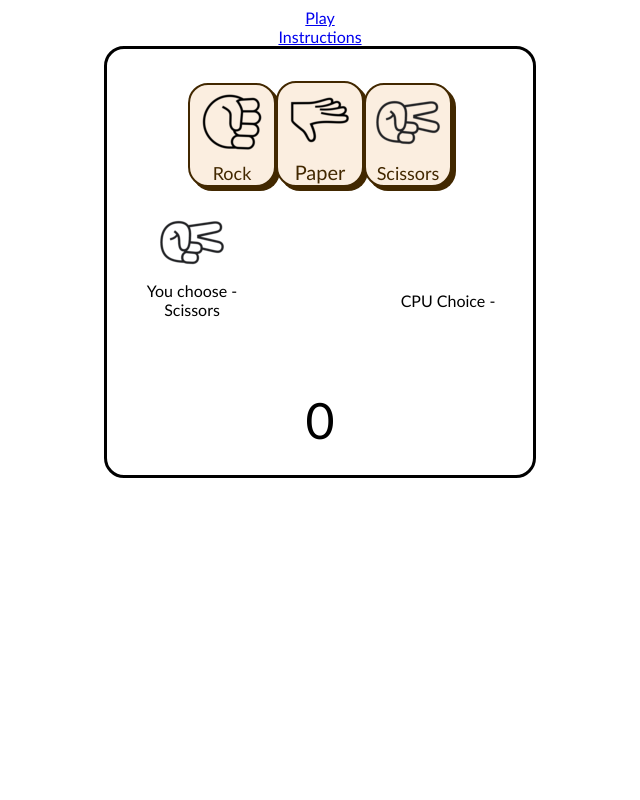
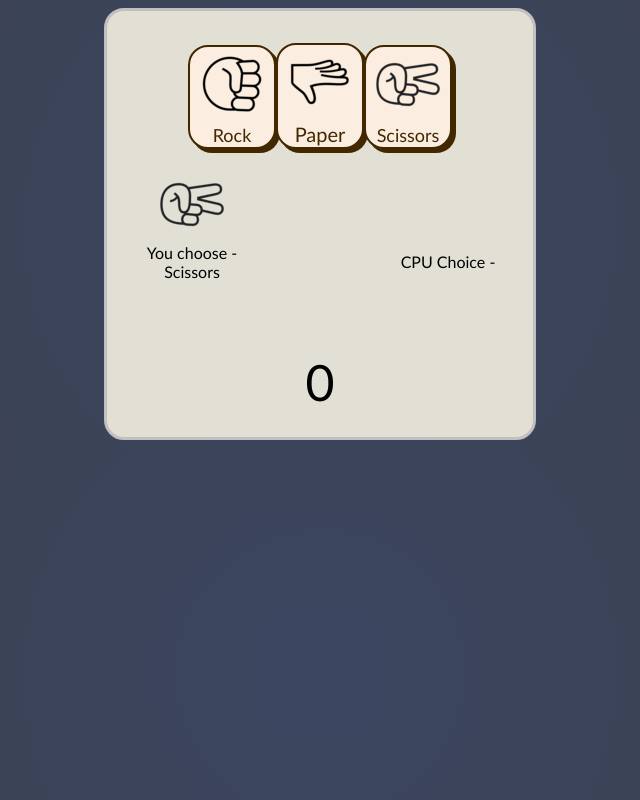
Before and after one commit to dylanrstevens/rock-paper-scissors-app, a Vue app: page / in a window 1280 px wide. Shown: the whole page, without its empty margins (320-960 px from the left). Built offline with nearby package versions, Linux system fonts and the light colour scheme.

Commit message:
Removed Routers and updated CSS

```diff
--- a/src/App.vue
+++ b/src/App.vue
@@ -7,8 +7,6 @@ import { RouterLink, RouterView } from 'vue-router'
     <div>
 
       <nav>
-        <RouterLink to="/">Play</RouterLink><br>
-        <RouterLink to="/instructions">Instructions</RouterLink>
       </nav>
 
     </div>
--- a/src/assets/style.css
+++ b/src/assets/style.css
@@ -1,11 +1,16 @@
 * {
     text-align: center;
-    font-family: 'Trebuchet MS', 'Lucida Sans Unicode', 'Lucida Grande', 'Lucida Sans', Arial, sans-serif
+    font-family: 'Trebuchet MS', 'Lucida Sans Unicode', 'Lucida Grande', 'Lucida Sans', Arial, sans-serif;
+}
+
+body {
+    background-image: radial-gradient(circle, rgb(59, 70, 97), rgb(60, 65, 77));
 }
 
 .GameBox {
     margin: auto;
-    border: 3px solid black;
+    border: 3px solid rgb(192, 192, 192);
+    background-color: rgb(226, 223, 212);
     border-radius: 20px;
     padding: 10px;
     display: inline-grid;
@@ -29,8 +34,8 @@
 
 }
 
-.topPad {
-    padding-top: 58px;
+.CPUChoice2 {
+    visibility: hidden;
 }
 
 .Buttons {
@@ -103,3 +108,18 @@
     box-shadow: #422800 2px 2px 0 0;
     transform: translate(2px, 2px);
 }
+
+.rock-button:disabled {
+    background-color: rgb(179, 179, 179);
+    pointer-events: none;
+}
+
+.paper-button:disabled {
+    background-color: rgb(179, 179, 179);
+    pointer-events: none;
+}
+
+.scissors-button:disabled {
+    background-color: rgb(179, 179, 179);
+    pointer-events: none;
+}
--- a/src/router/index.js
+++ b/src/router/index.js
@@ -8,14 +8,6 @@ const router = createRouter({
       path: '/',
       name: 'home',
       component: HomeView
-    },
-    {
-      path: '/instructions',
-      name: 'instructions',
-      // route level code-splitting
-      // this generates a separate chunk (About.[hash].js) for this route
-      // which is lazy-loaded when the route is visited.
-      component: () => import('../views/InstructionVue.vue')
     }
   ]
 })
--- a/src/views/HomeView.vue
+++ b/src/views/HomeView.vue
@@ -94,10 +94,13 @@
     <div class="YourChoice">
        <img :src="(`${returnImagePlayer}`)"> <br> You choose - {{valString(choice.player_choice)}}
     </div>
-    <div class="CPUChoice">
-      <div class="topPad" v-if="!play.countDownDone"></div>
-      <img v-if="play.countDownDone" :src="(`${returnImageCPU}`)"> <br> CPU Choice - <div style="display:inline" v-if="play.countDownDone">{{valString(play.cpu_choice)}}</div>
+    <div v-if="play.countDownDone" class="CPUChoice">
+      <img :src="(`${returnImageCPU}`)"> <br> CPU Choice - <div style="display:inline" v-if="play.countDownDone">{{valString(play.cpu_choice)}}</div>
     </div>
+    <div v-if="!play.countDownDone" class="CPUChoice">
+      <img class="CPUChoice2" :src="(`${returnImageCPU}`)"> <br> CPU Choice - <div style="display:inline" v-if="play.countDownDone">{{valString(play.cpu_choice)}}</div>
+    </div>
+
     <div class="counter">
       <br v-if="!play.countDownDone">
       <div v-if="play.countDownDone">
--- a/src/views/InstructionVue.vue
+++ /dev/null
@@ -1,11 +0,0 @@
-<script setup>
-
-</script>
-
-<template>
-  This is an instruction page
-</template>
-
-<style>
-
-</style>
```
